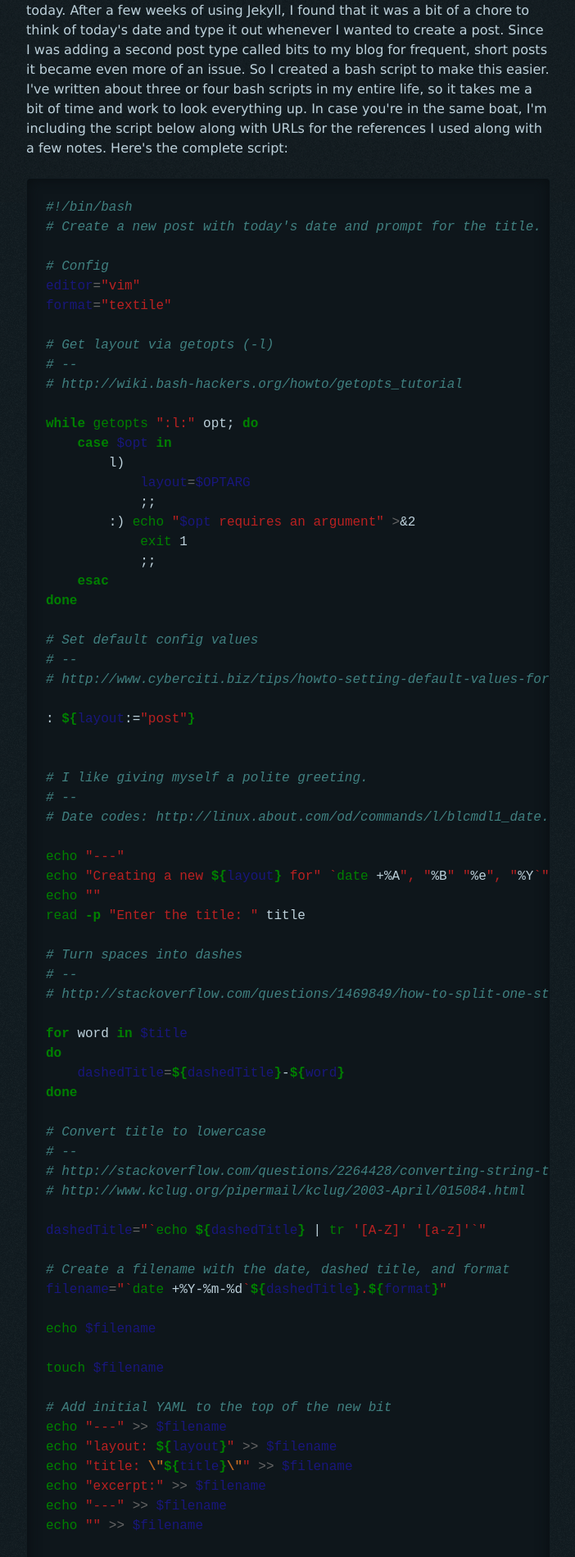
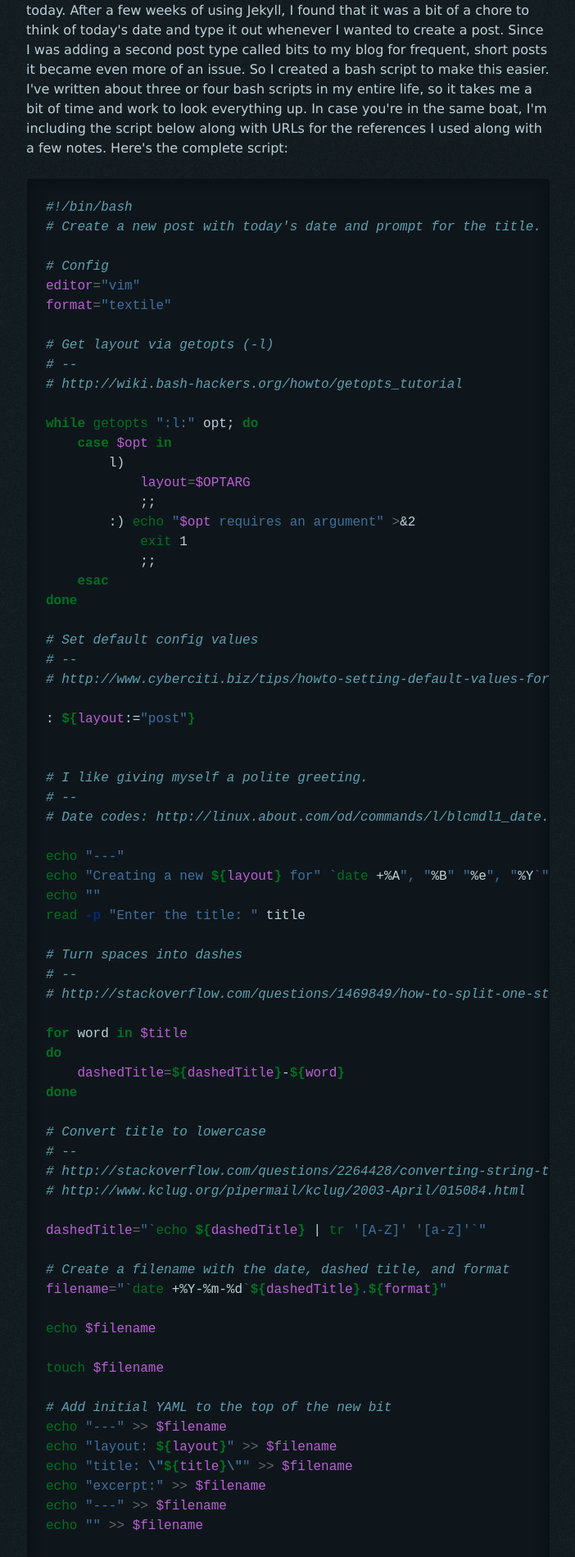
Before and after one commit to neagle/neagle.github.com, a Jekyll site: the page built from _posts/2011-09-21-easier-post-creation-for-jekyll-with-bash.textile, in a window 1280 px wide. Shown: the part 753-2652 px from the top of the page at 82% size, without its empty margins (288-990 px from the left). Built offline with Jekyll 4.4.1, drawn with Linux system fonts in a browser that asks for light colours; comment, search, counter and statistics services are not loaded.

Commit message:
changed syntax colors to "friendly"

```diff
--- a/css/screen.css
+++ b/css/screen.css
@@ -67,389 +67,390 @@ article, aside, details, figcaption, figure, footer, header, hgroup, menu, nav,
   display: block;
 }
 
-/* line 1, ../sass/pygments.scss */
+/* line 1, ../sass/syntax-friendly.scss */
 .hll {
   background-color: #ffffcc;
 }
 
-/* line 2, ../sass/pygments.scss */
+/* line 2, ../sass/syntax-friendly.scss */
 .c {
-  color: #408080;
+  color: #60a0b0;
   font-style: italic;
 }
 
 /* Comment */
-/* line 3, ../sass/pygments.scss */
+/* line 3, ../sass/syntax-friendly.scss */
 .err {
   border: 1px solid #FF0000;
 }
 
 /* Error */
-/* line 4, ../sass/pygments.scss */
+/* line 4, ../sass/syntax-friendly.scss */
 .k {
-  color: #008000;
+  color: #007020;
   font-weight: bold;
 }
 
 /* Keyword */
-/* line 5, ../sass/pygments.scss */
+/* line 5, ../sass/syntax-friendly.scss */
 .o {
   color: #666666;
 }
 
 /* Operator */
-/* line 6, ../sass/pygments.scss */
+/* line 6, ../sass/syntax-friendly.scss */
 .cm {
-  color: #408080;
+  color: #60a0b0;
   font-style: italic;
 }
 
 /* Comment.Multiline */
-/* line 7, ../sass/pygments.scss */
+/* line 7, ../sass/syntax-friendly.scss */
 .cp {
-  color: #BC7A00;
+  color: #007020;
 }
 
 /* Comment.Preproc */
-/* line 8, ../sass/pygments.scss */
+/* line 8, ../sass/syntax-friendly.scss */
 .c1 {
-  color: #408080;
+  color: #60a0b0;
   font-style: italic;
 }
 
 /* Comment.Single */
-/* line 9, ../sass/pygments.scss */
+/* line 9, ../sass/syntax-friendly.scss */
 .cs {
-  color: #408080;
-  font-style: italic;
+  color: #60a0b0;
+  background-color: #fff0f0;
 }
 
 /* Comment.Special */
-/* line 10, ../sass/pygments.scss */
+/* line 10, ../sass/syntax-friendly.scss */
 .gd {
   color: #A00000;
 }
 
 /* Generic.Deleted */
-/* line 11, ../sass/pygments.scss */
+/* line 11, ../sass/syntax-friendly.scss */
 .ge {
   font-style: italic;
 }
 
 /* Generic.Emph */
-/* line 12, ../sass/pygments.scss */
+/* line 12, ../sass/syntax-friendly.scss */
 .gr {
   color: #FF0000;
 }
 
 /* Generic.Error */
-/* line 13, ../sass/pygments.scss */
+/* line 13, ../sass/syntax-friendly.scss */
 .gh {
   color: #000080;
   font-weight: bold;
 }
 
 /* Generic.Heading */
-/* line 14, ../sass/pygments.scss */
+/* line 14, ../sass/syntax-friendly.scss */
 .gi {
   color: #00A000;
 }
 
 /* Generic.Inserted */
-/* line 15, ../sass/pygments.scss */
+/* line 15, ../sass/syntax-friendly.scss */
 .go {
   color: #808080;
 }
 
 /* Generic.Output */
-/* line 16, ../sass/pygments.scss */
+/* line 16, ../sass/syntax-friendly.scss */
 .gp {
-  color: #000080;
+  color: #c65d09;
   font-weight: bold;
 }
 
 /* Generic.Prompt */
-/* line 17, ../sass/pygments.scss */
+/* line 17, ../sass/syntax-friendly.scss */
 .gs {
   font-weight: bold;
 }
 
 /* Generic.Strong */
-/* line 18, ../sass/pygments.scss */
+/* line 18, ../sass/syntax-friendly.scss */
 .gu {
   color: #800080;
   font-weight: bold;
 }
 
 /* Generic.Subheading */
-/* line 19, ../sass/pygments.scss */
+/* line 19, ../sass/syntax-friendly.scss */
 .gt {
   color: #0040D0;
 }
 
 /* Generic.Traceback */
-/* line 20, ../sass/pygments.scss */
+/* line 20, ../sass/syntax-friendly.scss */
 .kc {
-  color: #008000;
+  color: #007020;
   font-weight: bold;
 }
 
 /* Keyword.Constant */
-/* line 21, ../sass/pygments.scss */
+/* line 21, ../sass/syntax-friendly.scss */
 .kd {
-  color: #008000;
+  color: #007020;
   font-weight: bold;
 }
 
 /* Keyword.Declaration */
-/* line 22, ../sass/pygments.scss */
+/* line 22, ../sass/syntax-friendly.scss */
 .kn {
-  color: #008000;
+  color: #007020;
   font-weight: bold;
 }
 
 /* Keyword.Namespace */
-/* line 23, ../sass/pygments.scss */
+/* line 23, ../sass/syntax-friendly.scss */
 .kp {
-  color: #008000;
+  color: #007020;
 }
 
 /* Keyword.Pseudo */
-/* line 24, ../sass/pygments.scss */
+/* line 24, ../sass/syntax-friendly.scss */
 .kr {
-  color: #008000;
+  color: #007020;
   font-weight: bold;
 }
 
 /* Keyword.Reserved */
-/* line 25, ../sass/pygments.scss */
+/* line 25, ../sass/syntax-friendly.scss */
 .kt {
-  color: #B00040;
+  color: #902000;
 }
 
 /* Keyword.Type */
-/* line 26, ../sass/pygments.scss */
+/* line 26, ../sass/syntax-friendly.scss */
 .m {
-  color: #666666;
+  color: #40a070;
 }
 
 /* Literal.Number */
-/* line 27, ../sass/pygments.scss */
+/* line 27, ../sass/syntax-friendly.scss */
 .s {
-  color: #BA2121;
+  color: #4070a0;
 }
 
 /* Literal.String */
-/* line 28, ../sass/pygments.scss */
+/* line 28, ../sass/syntax-friendly.scss */
 .na {
-  color: #7D9029;
+  color: #4070a0;
 }
 
 /* Name.Attribute */
-/* line 29, ../sass/pygments.scss */
+/* line 29, ../sass/syntax-friendly.scss */
 .nb {
-  color: #008000;
+  color: #007020;
 }
 
 /* Name.Builtin */
-/* line 30, ../sass/pygments.scss */
+/* line 30, ../sass/syntax-friendly.scss */
 .nc {
-  color: #0000FF;
+  color: #0e84b5;
   font-weight: bold;
 }
 
 /* Name.Class */
-/* line 31, ../sass/pygments.scss */
+/* line 31, ../sass/syntax-friendly.scss */
 .no {
-  color: #880000;
+  color: #60add5;
 }
 
 /* Name.Constant */
-/* line 32, ../sass/pygments.scss */
+/* line 32, ../sass/syntax-friendly.scss */
 .nd {
-  color: #AA22FF;
+  color: #555555;
+  font-weight: bold;
 }
 
 /* Name.Decorator */
-/* line 33, ../sass/pygments.scss */
+/* line 33, ../sass/syntax-friendly.scss */
 .ni {
-  color: #999999;
+  color: #d55537;
   font-weight: bold;
 }
 
 /* Name.Entity */
-/* line 34, ../sass/pygments.scss */
+/* line 34, ../sass/syntax-friendly.scss */
 .ne {
-  color: #D2413A;
+  color: #007020;
+}
+
+/* Name.Exception */
+/* line 35, ../sass/syntax-friendly.scss */
+.nf {
+  color: #06287e;
+}
+
+/* Name.Function */
+/* line 36, ../sass/syntax-friendly.scss */
+.nl {
+  color: #002070;
   font-weight: bold;
 }
 
-/* Name.Exception */
-/* line 35, ../sass/pygments.scss */
-.nf {
-  color: #0000FF;
-}
-
-/* Name.Function */
-/* line 36, ../sass/pygments.scss */
-.nl {
-  color: #A0A000;
-}
-
 /* Name.Label */
-/* line 37, ../sass/pygments.scss */
+/* line 37, ../sass/syntax-friendly.scss */
 .nn {
-  color: #0000FF;
+  color: #0e84b5;
   font-weight: bold;
 }
 
 /* Name.Namespace */
-/* line 38, ../sass/pygments.scss */
+/* line 38, ../sass/syntax-friendly.scss */
 .nt {
-  color: #008000;
+  color: #062873;
   font-weight: bold;
 }
 
 /* Name.Tag */
-/* line 39, ../sass/pygments.scss */
+/* line 39, ../sass/syntax-friendly.scss */
 .nv {
-  color: #19177C;
+  color: #bb60d5;
 }
 
 /* Name.Variable */
-/* line 40, ../sass/pygments.scss */
+/* line 40, ../sass/syntax-friendly.scss */
 .ow {
-  color: #AA22FF;
+  color: #007020;
   font-weight: bold;
 }
 
 /* Operator.Word */
-/* line 41, ../sass/pygments.scss */
+/* line 41, ../sass/syntax-friendly.scss */
 .w {
   color: #bbbbbb;
 }
 
 /* Text.Whitespace */
-/* line 42, ../sass/pygments.scss */
+/* line 42, ../sass/syntax-friendly.scss */
 .mf {
-  color: #666666;
+  color: #40a070;
 }
 
 /* Literal.Number.Float */
-/* line 43, ../sass/pygments.scss */
+/* line 43, ../sass/syntax-friendly.scss */
 .mh {
-  color: #666666;
+  color: #40a070;
 }
 
 /* Literal.Number.Hex */
-/* line 44, ../sass/pygments.scss */
+/* line 44, ../sass/syntax-friendly.scss */
 .mi {
-  color: #666666;
+  color: #40a070;
 }
 
 /* Literal.Number.Integer */
-/* line 45, ../sass/pygments.scss */
+/* line 45, ../sass/syntax-friendly.scss */
 .mo {
-  color: #666666;
+  color: #40a070;
 }
 
 /* Literal.Number.Oct */
-/* line 46, ../sass/pygments.scss */
+/* line 46, ../sass/syntax-friendly.scss */
 .sb {
-  color: #BA2121;
+  color: #4070a0;
 }
 
 /* Literal.String.Backtick */
-/* line 47, ../sass/pygments.scss */
+/* line 47, ../sass/syntax-friendly.scss */
 .sc {
-  color: #BA2121;
+  color: #4070a0;
 }
 
 /* Literal.String.Char */
-/* line 48, ../sass/pygments.scss */
+/* line 48, ../sass/syntax-friendly.scss */
 .sd {
-  color: #BA2121;
+  color: #4070a0;
   font-style: italic;
 }
 
 /* Literal.String.Doc */
-/* line 49, ../sass/pygments.scss */
+/* line 49, ../sass/syntax-friendly.scss */
 .s2 {
-  color: #BA2121;
+  color: #4070a0;
 }
 
 /* Literal.String.Double */
-/* line 50, ../sass/pygments.scss */
+/* line 50, ../sass/syntax-friendly.scss */
 .se {
-  color: #BB6622;
+  color: #4070a0;
   font-weight: bold;
 }
 
 /* Literal.String.Escape */
-/* line 51, ../sass/pygments.scss */
+/* line 51, ../sass/syntax-friendly.scss */
 .sh {
-  color: #BA2121;
+  color: #4070a0;
 }
 
 /* Literal.String.Heredoc */
-/* line 52, ../sass/pygments.scss */
+/* line 52, ../sass/syntax-friendly.scss */
 .si {
-  color: #BB6688;
-  font-weight: bold;
+  color: #70a0d0;
+  font-style: italic;
 }
 
 /* Literal.String.Interpol */
-/* line 53, ../sass/pygments.scss */
+/* line 53, ../sass/syntax-friendly.scss */
 .sx {
-  color: #008000;
+  color: #c65d09;
 }
 
 /* Literal.String.Other */
-/* line 54, ../sass/pygments.scss */
+/* line 54, ../sass/syntax-friendly.scss */
 .sr {
-  color: #BB6688;
+  color: #235388;
 }
 
 /* Literal.String.Regex */
-/* line 55, ../sass/pygments.scss */
+/* line 55, ../sass/syntax-friendly.scss */
 .s1 {
-  color: #BA2121;
+  color: #4070a0;
 }
 
 /* Literal.String.Single */
-/* line 56, ../sass/pygments.scss */
+/* line 56, ../sass/syntax-friendly.scss */
 .ss {
-  color: #19177C;
+  color: #517918;
 }
 
 /* Literal.String.Symbol */
-/* line 57, ../sass/pygments.scss */
+/* line 57, ../sass/syntax-friendly.scss */
 .bp {
-  color: #008000;
+  color: #007020;
 }
 
 /* Name.Builtin.Pseudo */
-/* line 58, ../sass/pygments.scss */
+/* line 58, ../sass/syntax-friendly.scss */
 .vc {
-  color: #19177C;
+  color: #bb60d5;
 }
 
 /* Name.Variable.Class */
-/* line 59, ../sass/pygments.scss */
+/* line 59, ../sass/syntax-friendly.scss */
 .vg {
-  color: #19177C;
+  color: #bb60d5;
 }
 
 /* Name.Variable.Global */
-/* line 60, ../sass/pygments.scss */
+/* line 60, ../sass/syntax-friendly.scss */
 .vi {
-  color: #19177C;
+  color: #bb60d5;
 }
 
 /* Name.Variable.Instance */
-/* line 61, ../sass/pygments.scss */
+/* line 61, ../sass/syntax-friendly.scss */
 .il {
-  color: #666666;
+  color: #40a070;
 }
 
 /* Literal.Number.Integer.Long */
--- a/sass/screen.scss
+++ b/sass/screen.scss
@@ -5,7 +5,7 @@
 
 @import "compass/reset";
 @import "compass/css3";
-@import "pygments.scss";
+@import "syntax-friendly.scss";
 @import "fonts.scss";
 
 /* Set vertical rhythm configurables */
```
Also changed, not shown: 2 other files.
